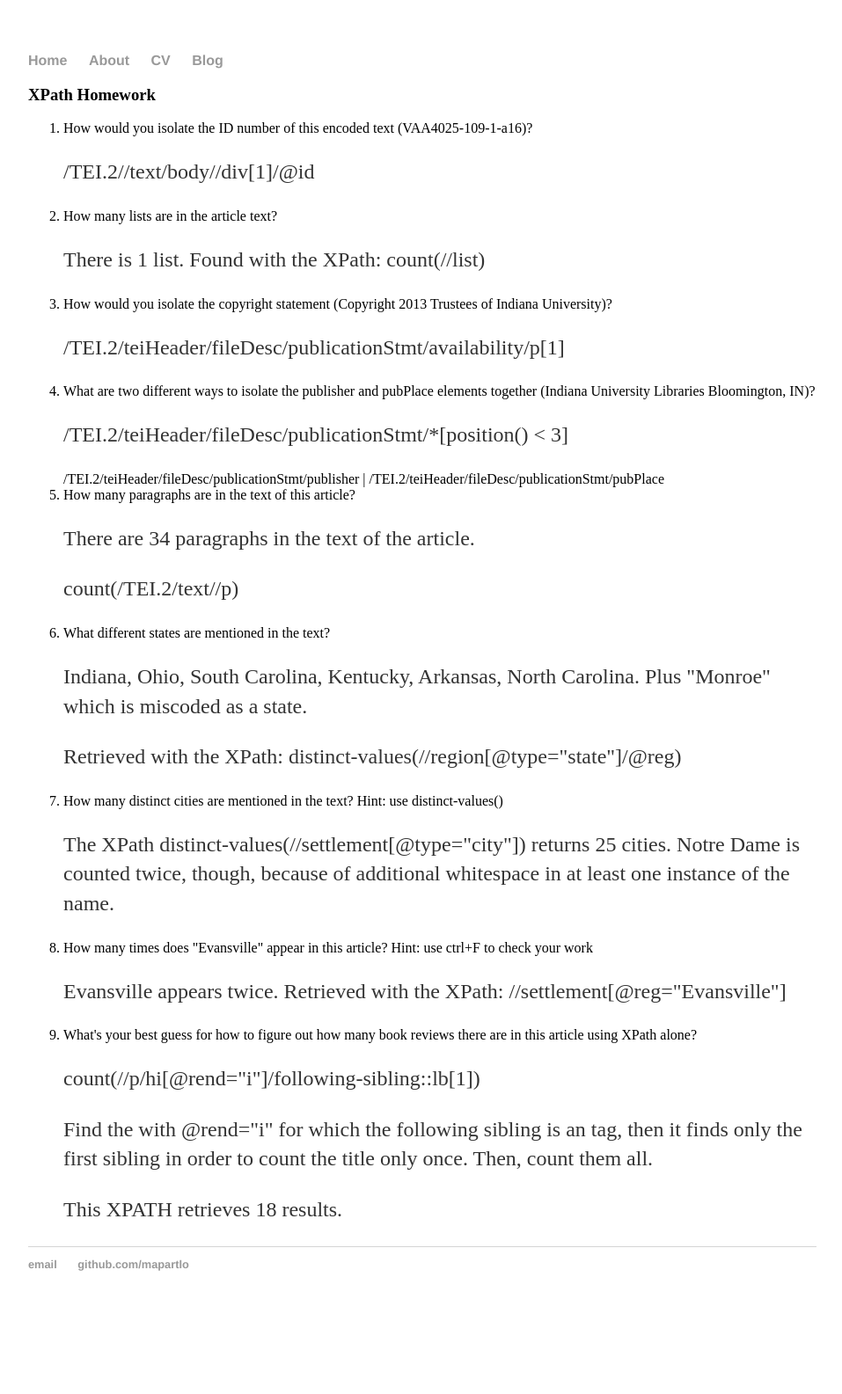
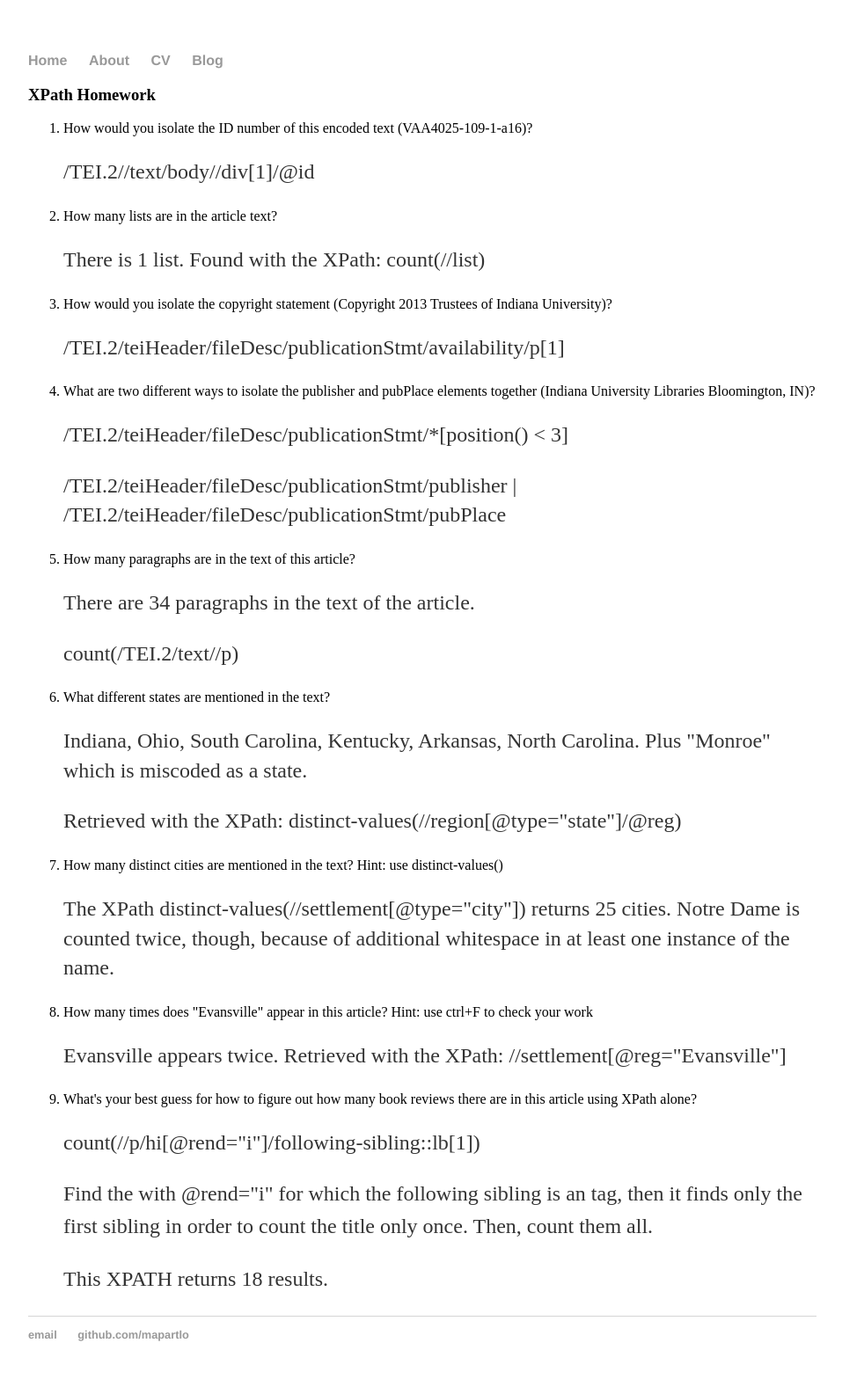
Before and after one commit to miapartlow/mapartlo.github.io, a Jekyll site: the page built from z656/assignment4.html, in a window 1280 px wide. Shown: the whole page at 88% size, without its empty margins (160-1117 px from the left). Built offline with Jekyll 4.4.1, drawn with Linux system fonts in a browser that asks for light colours; before the commit the page ends 1505 px from its top, so only the background shows below that.

Commit message:
Update assignment4.html

```diff
--- a/z656/assignment4.html
+++ b/z656/assignment4.html
@@ -12,7 +12,7 @@
 <p>/TEI.2/teiHeader/fileDesc/publicationStmt/availability/p[1]</p></li>
 <li>What are two different ways to isolate the publisher and pubPlace elements together (Indiana University Libraries Bloomington, IN)?
 <p>/TEI.2/teiHeader/fileDesc/publicationStmt/*[position() < 3]</p>
-/TEI.2/teiHeader/fileDesc/publicationStmt/publisher | /TEI.2/teiHeader/fileDesc/publicationStmt/pubPlace</li>
+<p>/TEI.2/teiHeader/fileDesc/publicationStmt/publisher | /TEI.2/teiHeader/fileDesc/publicationStmt/pubPlace</p></li>
 <li>How many paragraphs are in the text of this article?
  <p>There are 34 paragraphs in the text of the article.</p>
  <p>count(/TEI.2/text//p)</p></li>
@@ -25,8 +25,8 @@
 <p>Evansville appears twice. Retrieved with the XPath: //settlement[@reg="Evansville"] </p></li>
 <li>What's your best guess for how to figure out how many book reviews there are in this article using XPath alone?
 <p>count(//p/hi[@rend="i"]/following-sibling::lb[1])</p>
-<p>Find the <hi> with @rend="i" for which the following sibling is an <lb> tag, then it finds only the first <lb> sibling in order to count the title only once. Then, count them all. </p>
-<p> This XPATH retrieves 18 results. </p></li>
+ <p>Find the <code><hi></code> with @rend="i" for which the following sibling is an <code><lb></code> tag, then it finds only the first <code><lb></code> sibling in order to count the title only once. Then, count them all. </p>
+<p> This XPATH returns 18 results. </p></li>
  </ol>
 
 </body>
```
